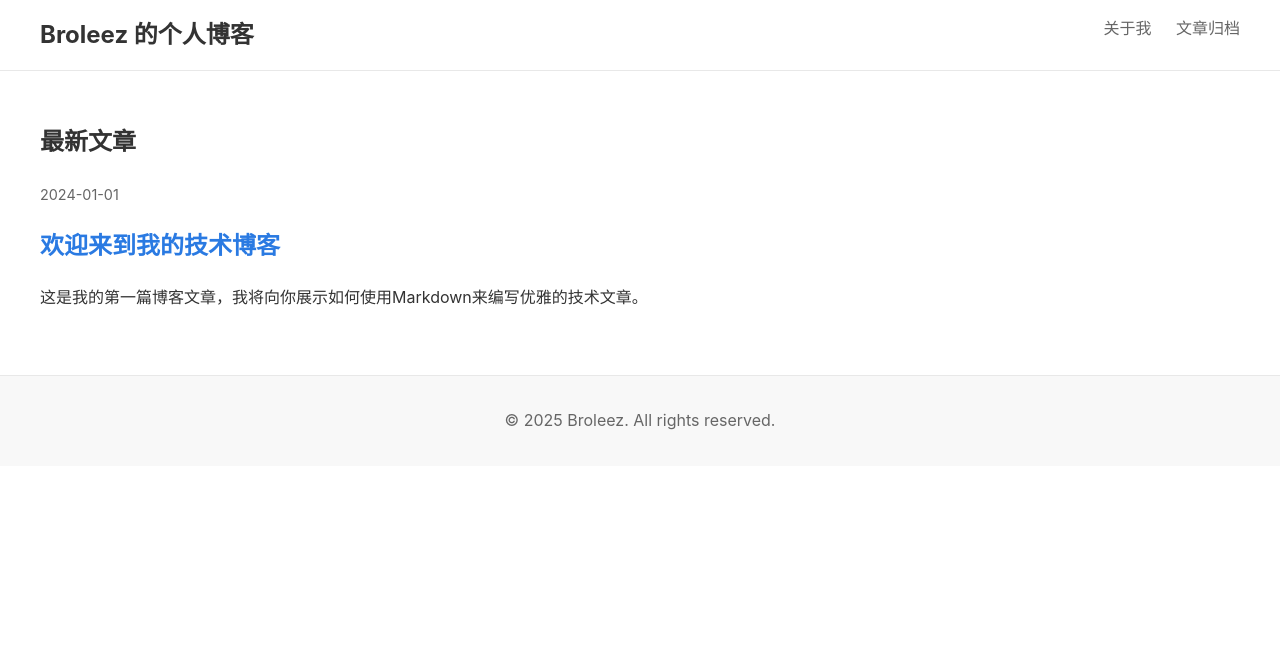
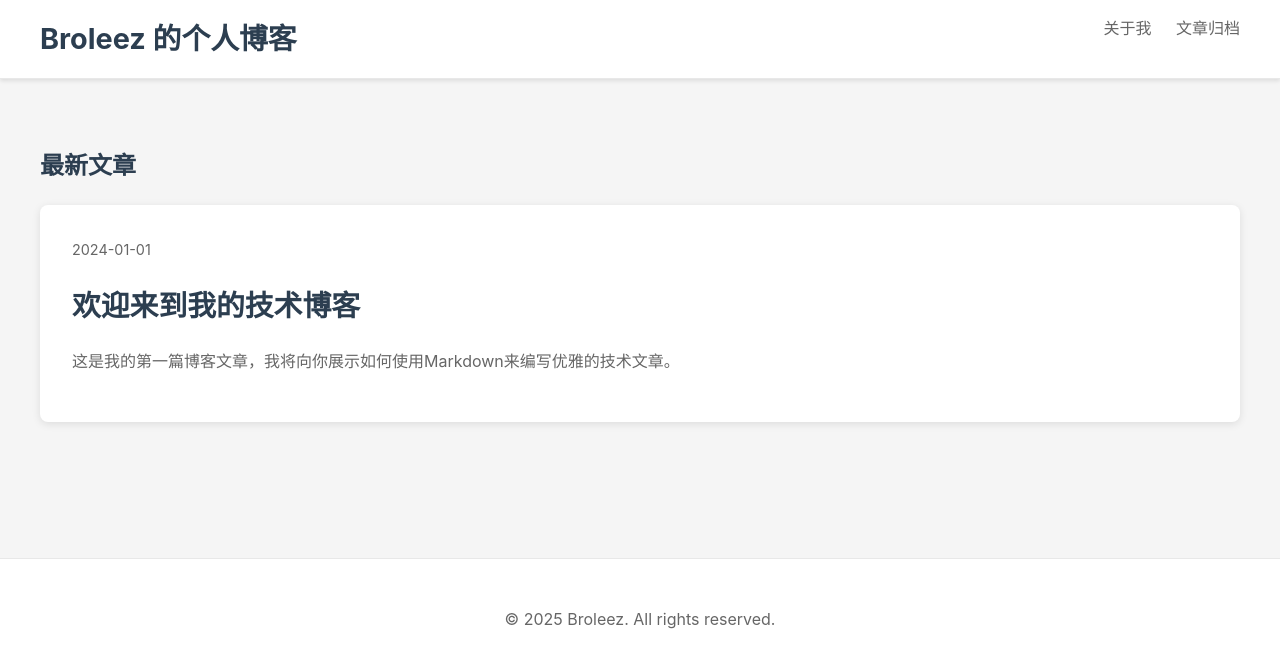
Before and after one commit to broleez/broleez.github.io, a Jekyll site: the page built from index.html, in a window 1280 px wide. Shown: the top 668 px of the page. Built offline with Jekyll 4.4.1, drawn with Linux system fonts in a browser that asks for light colours; the list of posts is cut into pages by our own code.

Commit message:
- 优化了整体配色方案，使用了现代化的蓝色调（#3498db）作为主色调 - 添加了卡片式设计，为文章列表项添加了阴影和悬停效果 - 改进了导航栏设计，添加了粘性定位和下划线动画效果 - 优化了文章内容的排版，包括标题、段落的间距和字体大小 - 添加了平滑的过渡动画，提升了交互体验 - 改进了分页控件的样式，使其更加醒目和易用 - 优化了响应式设计，确保在移动设备上有良好的显示效果

```diff
--- a/assets/css/main.css
+++ b/assets/css/main.css
@@ -3,7 +3,8 @@ body {
     margin: 0;
     font-family: -apple-system, BlinkMacSystemFont, "Segoe UI", Roboto, "Helvetica Neue", Arial, sans-serif;
     line-height: 1.6;
-    color: #333;
+    color: #2c3e50;
+    background-color: #f5f5f5;
 }
 
 .wrapper {
@@ -17,13 +18,23 @@ body {
     border-bottom: 1px solid #e8e8e8;
     padding: 1rem 0;
     background-color: #fff;
+    box-shadow: 0 2px 4px rgba(0,0,0,0.1);
+    position: sticky;
+    top: 0;
+    z-index: 1000;
+    transition: all 0.3s ease;
 }
 
 .site-title {
-    font-size: 1.5rem;
+    font-size: 1.8rem;
     font-weight: bold;
     text-decoration: none;
-    color: #333;
+    color: #2c3e50;
+    transition: color 0.3s ease;
+}
+
+.site-title:hover {
+    color: #3498db;
 }
 
 .site-nav {
@@ -34,15 +45,33 @@ body {
     margin-left: 20px;
     color: #666;
     text-decoration: none;
+    font-weight: 500;
+    transition: color 0.3s ease;
+    position: relative;
+}
+
+.site-nav .page-link:after {
+    content: '';
+    position: absolute;
+    width: 0;
+    height: 2px;
+    bottom: -4px;
+    left: 0;
+    background-color: #3498db;
+    transition: width 0.3s ease;
 }
 
 .site-nav .page-link:hover {
-    color: #333;
+    color: #3498db;
+}
+
+.site-nav .page-link:hover:after {
+    width: 100%;
 }
 
 /* 主要内容区域 */
 .page-content {
-    padding: 2rem 0;
+    padding: 3rem 0;
 }
 
 .post-list {
@@ -51,65 +80,141 @@ body {
 }
 
 .post-list li {
-    margin-bottom: 2rem;
+    margin-bottom: 2.5rem;
+    background: #fff;
+    padding: 2rem;
+    border-radius: 8px;
+    box-shadow: 0 2px 8px rgba(0,0,0,0.1);
+    transition: transform 0.3s ease, box-shadow 0.3s ease;
+}
+
+.post-list li:hover {
+    transform: translateY(-5px);
+    box-shadow: 0 4px 12px rgba(0,0,0,0.15);
 }
 
 .post-meta {
     color: #666;
     font-size: 0.9rem;
+    margin-bottom: 0.5rem;
 }
 
 .post-link {
     display: block;
-    font-size: 1.5rem;
+    font-size: 1.8rem;
     text-decoration: none;
-    color: #2a7ae2;
+    color: #2c3e50;
+    margin-bottom: 1rem;
+    transition: color 0.3s ease;
 }
 
 .post-link:hover {
-    color: #1756a9;
+    color: #3498db;
+}
+
+.post-excerpt {
+    color: #666;
+    margin-top: 1rem;
+    line-height: 1.6;
 }
 
 /* 文章页面 */
+.post {
+    background: #fff;
+    padding: 2rem;
+    border-radius: 8px;
+    box-shadow: 0 2px 8px rgba(0,0,0,0.1);
+}
+
 .post-title {
-    font-size: 2rem;
-    margin-bottom: 0.5rem;
+    font-size: 2.5rem;
+    margin-bottom: 1rem;
+    color: #2c3e50;
+    line-height: 1.3;
 }
 
 .post-content {
     margin-top: 2rem;
+    font-size: 1.1rem;
+    line-height: 1.8;
 }
 
 .post-content h2 {
-    font-size: 1.75rem;
-    margin-top: 2rem;
+    font-size: 1.8rem;
+    margin-top: 2.5rem;
+    color: #2c3e50;
+    border-bottom: 2px solid #eee;
+    padding-bottom: 0.5rem;
 }
 
 .post-content h3 {
     font-size: 1.5rem;
-    margin-top: 1.5rem;
+    margin-top: 2rem;
+    color: #2c3e50;
 }
 
 .post-navigation {
     display: flex;
     justify-content: space-between;
-    margin-top: 2rem;
-    padding-top: 1rem;
+    margin-top: 3rem;
+    padding-top: 1.5rem;
     border-top: 1px solid #e8e8e8;
 }
 
 .post-navigation a {
     text-decoration: none;
-    color: #2a7ae2;
+    color: #3498db;
+    padding: 0.5rem 1rem;
+    border-radius: 4px;
+    transition: all 0.3s ease;
+}
+
+.post-navigation a:hover {
+    background-color: #f8f9fa;
+    color: #2980b9;
 }
 
 /* 页脚样式 */
 .site-footer {
     border-top: 1px solid #e8e8e8;
-    padding: 1rem 0;
-    background-color: #f8f8f8;
+    padding: 2rem 0;
+    background-color: #fff;
     text-align: center;
     color: #666;
+    margin-top: 3rem;
+}
+
+/* 分页样式 */
+.pagination {
+    text-align: center;
+    margin-top: 3rem;
+}
+
+.pagination a, .pagination span {
+    display: inline-block;
+    padding: 0.5rem 1rem;
+    margin: 0 0.25rem;
+    border-radius: 4px;
+    text-decoration: none;
+    transition: all 0.3s ease;
+}
+
+.pagination a {
+    background-color: #fff;
+    color: #3498db;
+    border: 1px solid #e8e8e8;
+}
+
+.pagination a:hover {
+    background-color: #3498db;
+    color: #fff;
+    border-color: #3498db;
+}
+
+.pagination .current-page {
+    background-color: #3498db;
+    color: #fff;
+    border: 1px solid #3498db;
 }
 
 /* 响应式设计 */
@@ -117,14 +222,24 @@ body {
     .site-nav {
         float: none;
         margin-top: 1rem;
+        text-align: center;
     }
 
     .site-nav .page-link {
         display: block;
-        margin: 0.5rem 0;
+        margin: 1rem 0;
     }
 
     .post-title {
-        font-size: 1.75rem;
+        font-size: 2rem;
+    }
+
+    .post-list li {
+        padding: 1.5rem;
+    }
+
+    .pagination a, .pagination span {
+        padding: 0.4rem 0.8rem;
+        margin: 0 0.2rem;
     }
 }
```
